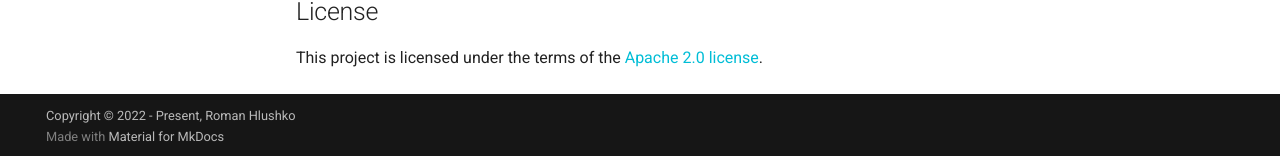
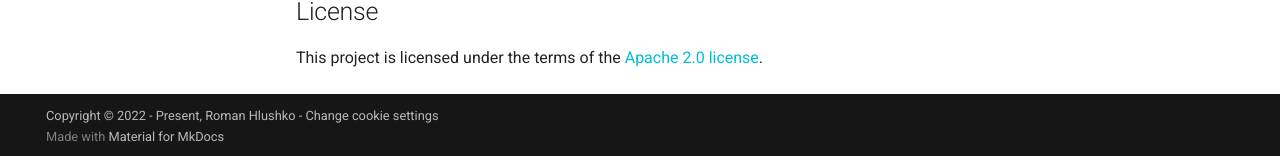
Before and after one commit to roma-glushko/hyx, an MkDocs documentation site: the page built from docs/index.md, in a window 1280 px wide and 900 px high, scrolled down 1962 px. Shown: the part 741-897 px from the top of the window. Built offline with MkDocs 1.6.1 and Material for MkDocs 9.7.7, drawn with Linux system fonts in a browser that asks for light colours; emoji names are drawn with the system emoji font; comment, search, counter and statistics services are not loaded; some of the changed lines change nothing that is shown.

Commit message:
📝 #23 Enabled google analytics, feedback form and consent popup

```diff
--- a/docs/index.md
+++ b/docs/index.md
@@ -1,3 +1,8 @@
+---
+hide:
+  - feedback
+---
+
 # Hyx
 
 <p align="center">
--- a/mkdocs.yml
+++ b/mkdocs.yml
@@ -5,7 +5,7 @@
 site_description: Lightweight fault tolerance primitives for your resilient and modern Python microservices
 site_url: https://hyx.readthedocs.io/
 
-copyright: Copyright &copy; 2022 - Present, Roman Hlushko
+copyright: Copyright &copy; 2022 - Present, Roman Hlushko - <a href="#__consent">Change cookie settings</a>
 
 theme:
   name: material
@@ -63,6 +63,26 @@
 - pymdownx.tabbed:
     alternate_style: true
 
+extra:
+    consent:
+        title: Cookie consent
+        description: "We use cookies to recognize your repeated visits and preferences, as well as to measure the effectiveness of our documentation and whether users find what they're searching for. With your consent, you're helping us to make our documentation better."
+
+    analytics:
+      provider: google
+      property: G-5TSGMG0S5G
+      feedback:
+        title: Was this page helpful?
+        ratings:
+        - icon: material/thumb-up-outline
+          name: This page was helpful
+          data: 1
+          note: Thanks for your feedback!
+        - icon: material/thumb-down-outline
+          name: This page could be improved
+          data: 0
+          note: Thanks for your feedback! Help us improve this page by using our <a href="https://github.com/roma-glushko/hyx/issues/new?title=[Feedback]+{title}+-+{url}" target="_blank" rel="noopener">feedback form</a>
+
 nav:
 - Getting Started: index.md
 # - Components:
```
